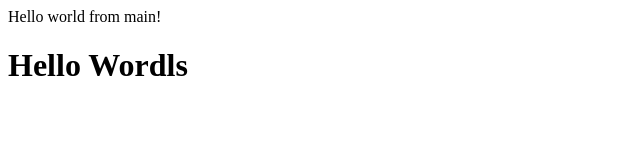
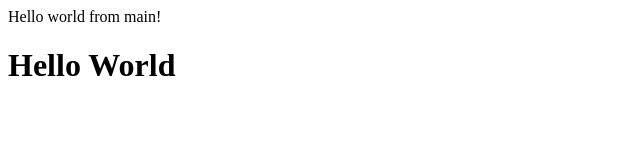
Before and after one commit to Vica-lab-dev/Vue.js, a Vue app in the folder 3-hooks-and-axios/: page / in a window 1280 px wide. Shown: the top 160 px of the page, without its empty margins (0-640 px from the left). Built offline with nearby package versions, Linux system fonts and the light colour scheme.

Commit message:
fix: correct typo

```diff
--- a/3-hooks-and-axios/src/components/Products.vue
+++ b/3-hooks-and-axios/src/components/Products.vue
@@ -1,5 +1,5 @@
 <template>
-  <h1>Hello Wordls</h1>
+  <h1>Hello World</h1>
 </template>
 
 <script>
```
